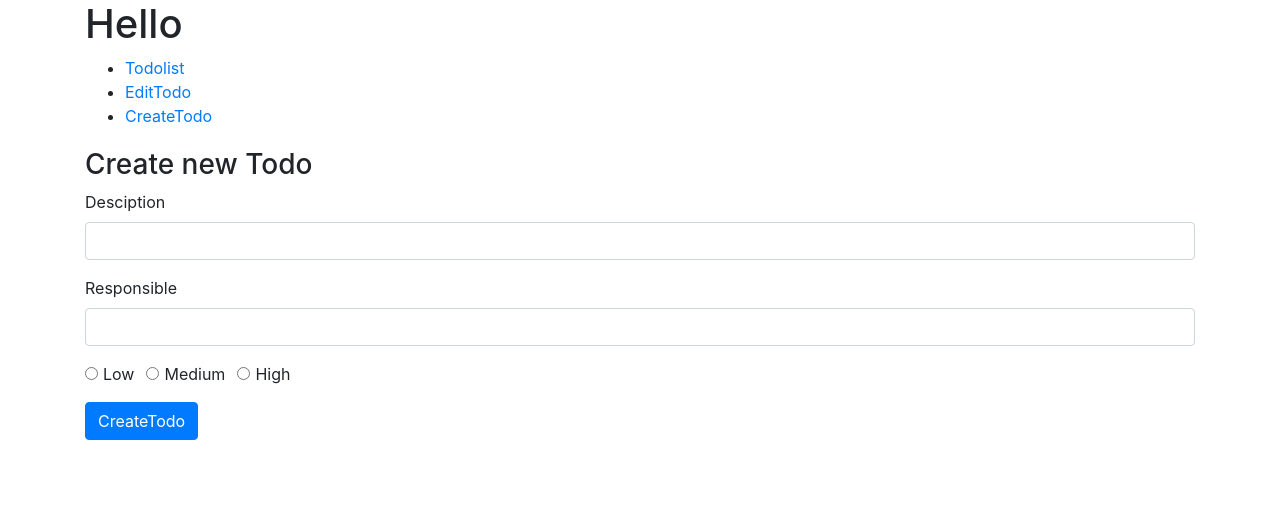
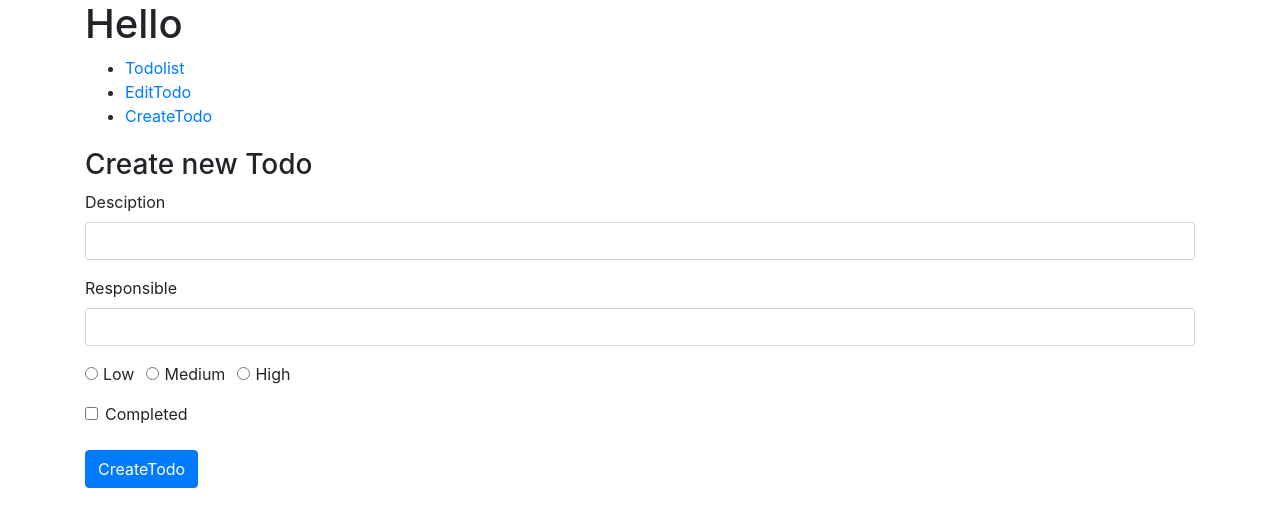
Before and after one commit to Harshbhama/mern-stack, a React (Create React App) app: page /create in a window 1280 px wide. Shown: the top 526 px of the page. Built offline with nearby package versions, Linux system fonts and the light colour scheme.

Commit message:
add continouse fetching of weather

```diff
--- a/src/WeatherSet.js
+++ b/src/WeatherSet.js
@@ -8,7 +8,6 @@ export default class WeatherSet extends React.Component{
         return(
             <div>
                 <span>Temperature is</span> {this.props.temp}
-
             </div>
         )
     }
--- a/src/components/create-todo.component.js
+++ b/src/components/create-todo.component.js
@@ -84,6 +84,20 @@ class CreateTodo extends Component {
               <label className="form-check-label ">High </label>
             </div>
           </div>
+          <div className="form-check">
+            <input type="checkbox"
+              className="form-check-input"
+              id="completedCheckbox"
+              name="completedCheckbox"
+              onChange={(e) => this.props.onChangeTodoCompleted(e)}
+              checked={this.props.todo_completed}
+              value={this.props.todo_completed}
+            />
+            <label className="form-check-label" htmlFor="completedCheckbox">
+              Completed
+            </label>
+          </div>
+          <br />
           <div className="form-group">
             <input type='submit' value='CreateTodo' className="btn btn-primary" />
           </div>
--- a/src/components/todos-list.component.js
+++ b/src/components/todos-list.component.js
@@ -45,6 +45,7 @@ class TodoList extends Component {
     this.onHandleDelete = this.onHandleDelete.bind(this)
     this.handlePageClick = this.handlePageClick.bind(this)
     this.fetchWeather = this.fetchWeather.bind(this)
+    //this.myTimer = this.myTimer.bind(this)
   }
 
   async componentDidMount() {
@@ -53,7 +54,33 @@ class TodoList extends Component {
     }
     this.props.viewData(page_obj)
     this.props.weatherStatus(true)
-  }
+
+
+
+    //SET INTERVAL METHOD FOR WEATHER API
+
+    this.interval = setInterval(() => {
+      const obj = {
+        q: 'Noida',
+        appid: 'd102dc7ecb892f7888141dfb21093f44'
+      }
+      this.props.fetchWeather(obj);
+
+      //this.props.weatherStatus(false)
+      const myObject = this.props.weather.main
+      console.log(myObject)
+      for (var key in myObject) {
+        if (key === 'temp') {
+
+          this.props.getTemp(myObject[key])
+          // abc.setState({
+          //   temp: (myObject[key])
+          // })
+        }
+      }
+
+    }, 5000)
+   }
 
   onChangeSearch(e) {
     debugger
@@ -128,13 +155,11 @@ class TodoList extends Component {
       }
       this.props.fetchWeather(obj);
     }
-    console.log(JSON.stringify(this.props.weather))
-    console.log(this.props.weather.main)
     this.props.weatherStatus(false)
     const myObject = this.props.weather.main
     console.log(myObject)
-    for( var key in myObject){
-      if(key === 'temp'){
+    for (var key in myObject) {
+      if (key === 'temp') {
 
         this.props.getTemp(myObject[key])
         // abc.setState({
@@ -188,8 +213,8 @@ class TodoList extends Component {
 
         <WeatherSet
           fetchWeather={this.fetchWeather()}
-          temp = {this.props.temp}
-          // temp_detail = {this.props.weather.main.temp}
+          temp={this.props.temp}
+        // temp_detail = {this.props.weather.main.temp}
         />
       </div>
     )
@@ -205,7 +230,7 @@ const mapStateToProps = (state) => {
     page: state.todoReducer.page,
     weather: state.todoReducer.weather_data,
     weather_status: state.todoReducer.weather_status,
-    temp: state.todoReducer.temp
+    temp: state.todoReducer.temp - 273
   }
 
 }
@@ -218,7 +243,7 @@ const mapDispatchToProps = (dispatch) => {
     displayStatus: (status) => { dispatch(displayStatus(status)) },
     onDelete: (obj_new) => { dispatch(onDelete(obj_new)) },
     fetchWeather: (obj) => { dispatch(fetchWeather(obj)) },
-    getTemp: (obj) => {dispatch(getTemp(obj))}
+    getTemp: (obj) => { dispatch(getTemp(obj)) }
   }
 }
 export default connect(mapStateToProps, mapDispatchToProps)(TodoList)
--- a/src/reducers/createReducer.js
+++ b/src/reducers/createReducer.js
@@ -70,6 +70,8 @@ const ACTION_HANDLERS = {
     }
   },
   [ON_CHANGE_COMPLETED]: (state, action) => {
+    console.log(action.e)
+    debugger
     return {
       ...state,
       todo_completed: action.e.target.value
```
